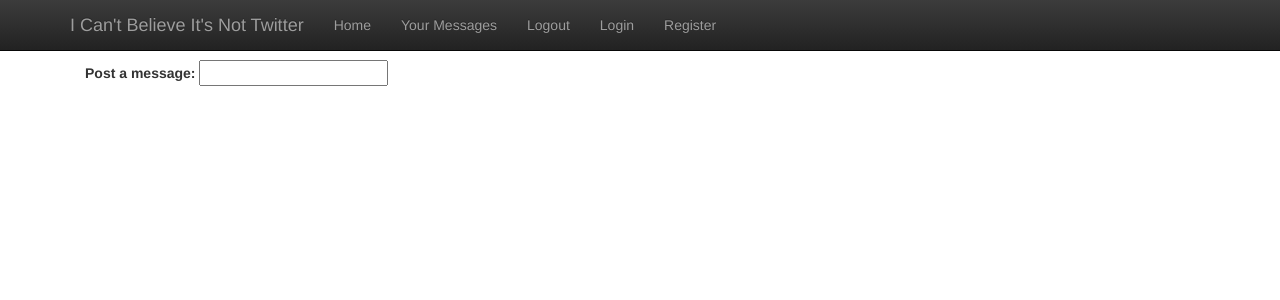
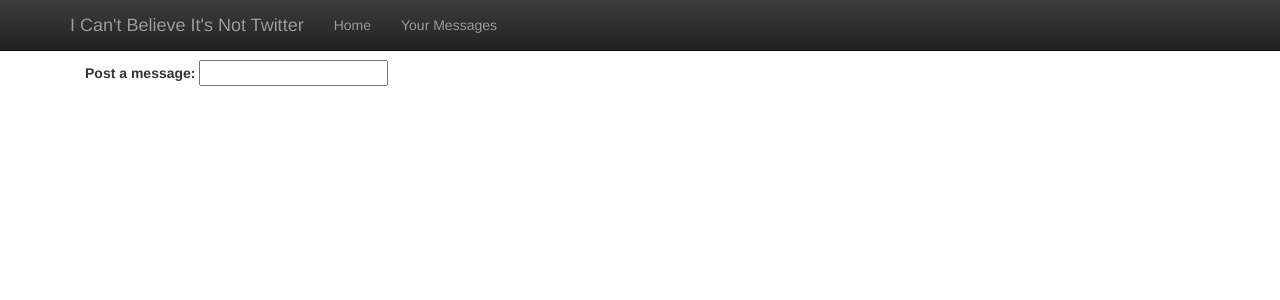
Before and after one commit to pennomi/openwest2015-twitter-clone, a Django app: page / in a window 1280 px wide. Shown: the top 300 px of the page. Run offline with Django 3.2, Linux system fonts and the light colour scheme; data that the repository does not hold is empty; some libraries are stand-ins or nearby versions.

Commit message:
Comment out non-wired links

```diff
--- a/tweets/templates/index.html
+++ b/tweets/templates/index.html
@@ -31,9 +31,9 @@
         <ul class="nav navbar-nav">
           <li><a href="/">Home</a></li>
           <li><a href="">Your Messages</a></li>
-          <li><a href="">Logout</a></li>
+          <!--<li><a href="">Logout</a></li>
           <li><a href="">Login</a></li>
-          <li><a href="">Register</a></li>
+          <li><a href="">Register</a></li>-->
         </ul>
       </div><!--/.nav-collapse -->
     </div>
```
